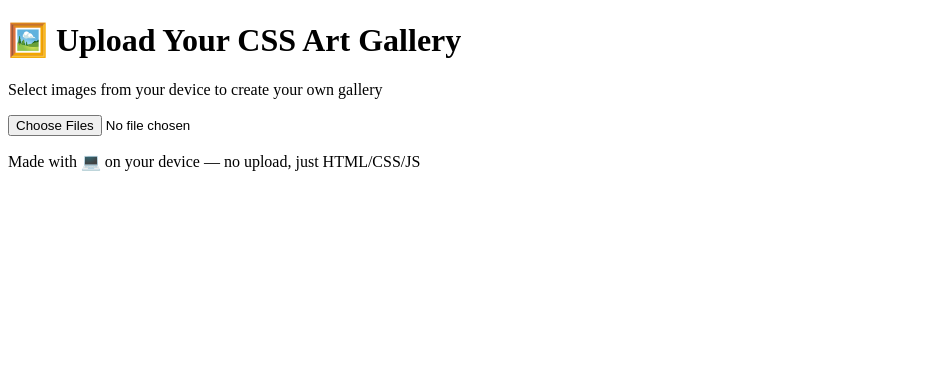
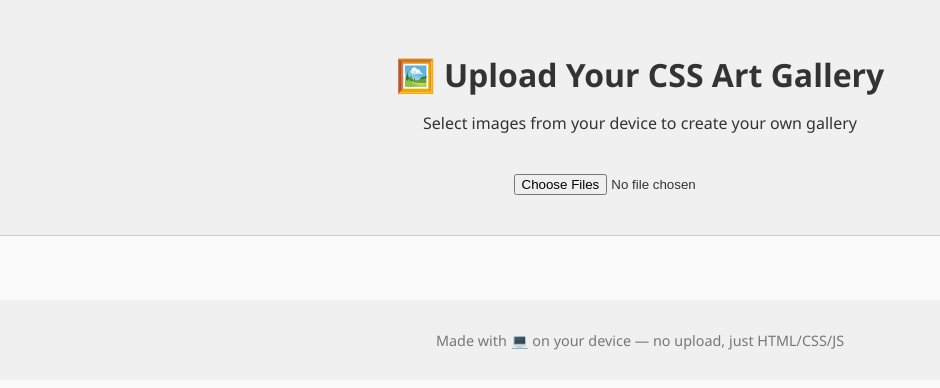
Before and after one commit to vikamuhan-reddy/SampleAzureWebStatic, a website: page src/index.html in a window 1280 px wide. Shown: the whole page, without its empty margins (0-940 px from the left). Drawn offline with Linux system fonts and the light colour scheme.

Commit message:
Update styles.css

```diff
--- a/src/styles.css
+++ b/src/styles.css
@@ -1,24 +1,53 @@
-const imageInput = document.getElementById('imageInput');
-const gallery = document.getElementById('gallery');
+body {
+  font-family: 'Segoe UI', sans-serif;
+  margin: 0;
+  padding: 0;
+  background: #fafafa;
+  color: #333;
+  text-align: center;
+}
 
-imageInput.addEventListener('change', function () {
-  const files = Array.from(this.files);
+header {
+  padding: 2rem 1rem;
+  background: #f0f0f0;
+  border-bottom: 1px solid #ccc;
+}
 
-  files.forEach(file => {
-    if (!file.type.startsWith('image/')) return;
+h1 {
+  margin-bottom: 0.5rem;
+}
 
-    const reader = new FileReader();
-    reader.onload = function (e) {
-      const card = document.createElement('div');
-      card.className = 'card';
+input[type="file"] {
+  margin-top: 1rem;
+  padding: 0.5rem;
+}
 
-      const img = document.createElement('img');
-      img.src = e.target.result;
-      img.alt = file.name;
+.gallery {
+  display: grid;
+  grid-template-columns: repeat(auto-fit, minmax(220px, 1fr));
+  gap: 1rem;
+  padding: 2rem;
+}
 
-      card.appendChild(img);
-      gallery.appendChild(card);
-    };
-    reader.readAsDataURL(file);
-  });
-});
+.card {
+  background: white;
+  padding: 1rem;
+  border-radius: 12px;
+  box-shadow: 0 4px 10px rgba(0,0,0,0.1);
+  overflow: hidden;
+}
+
+.card img {
+  max-width: 100%;
+  height: auto;
+  border-radius: 8px;
+  display: block;
+  margin: 0 auto;
+}
+
+footer {
+  padding: 1rem;
+  font-size: 0.9rem;
+  color: #777;
+  background: #f0f0f0;
+}
```
